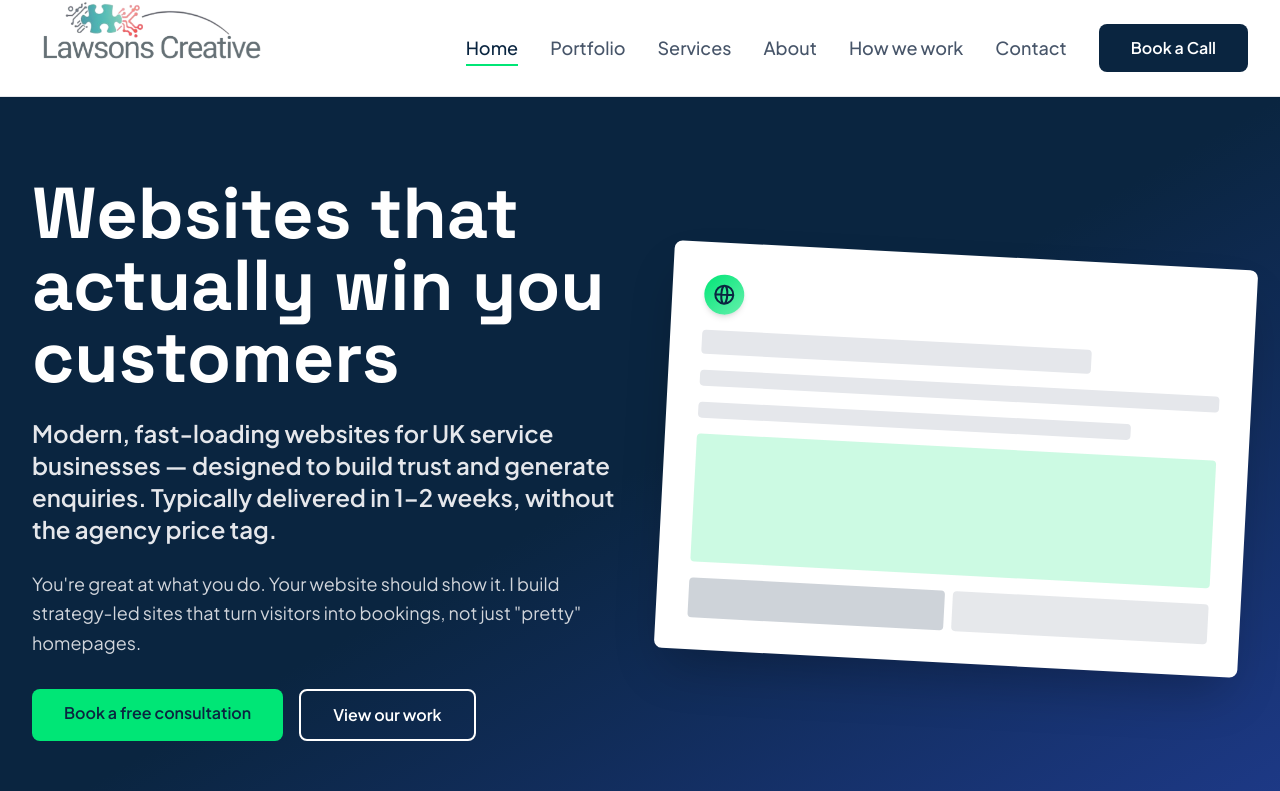
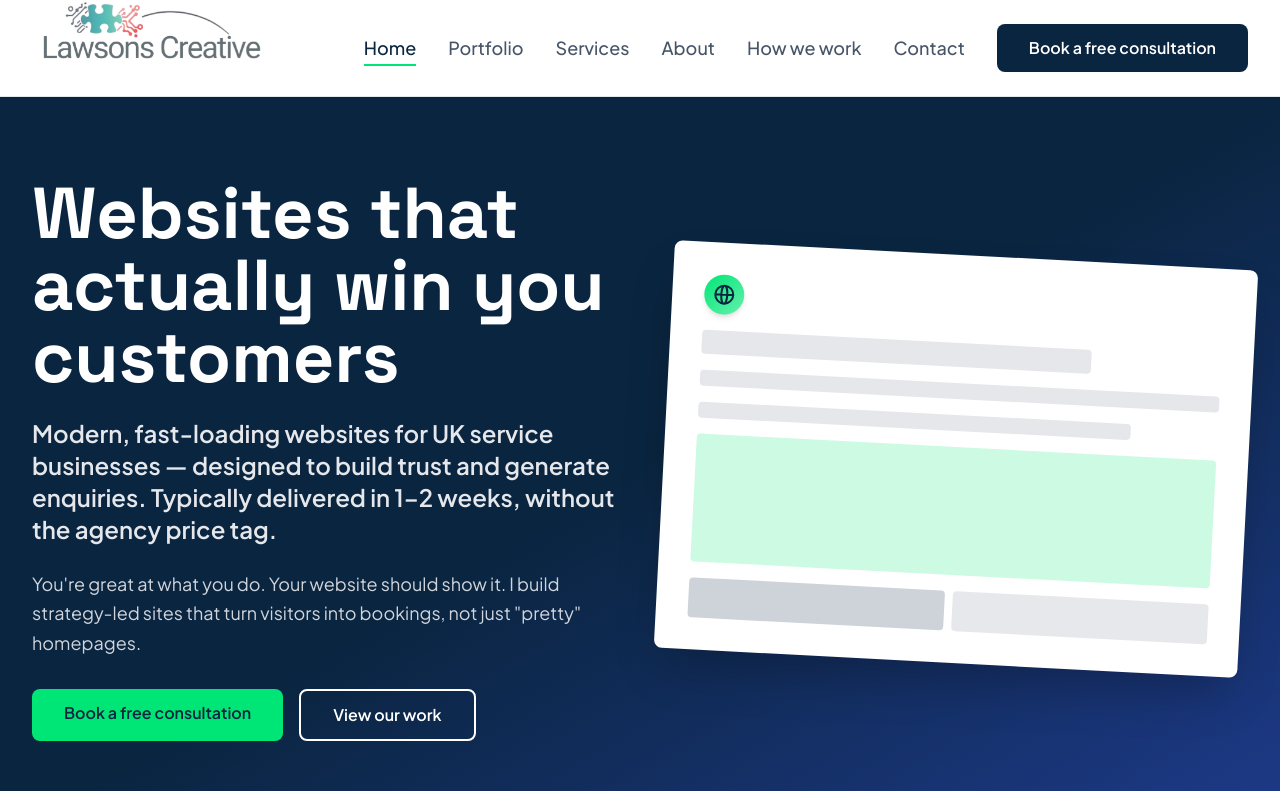
Before and after one commit to lawsonscreative/lawsonscreative-main-site, a Next.js app: page / in a window 1280 px wide. Shown: the top 791 px of the page. Built offline with nearby package versions, Linux system fonts and the light colour scheme.

Commit message:
Fix navigation CTA: Book a Call → Book a free consultation

```diff
--- a/components/Navigation.tsx
+++ b/components/Navigation.tsx
@@ -72,7 +72,7 @@ export default function Navigation() {
               href="/contact"
               className="btn-primary"
             >
-              Book a Call
+              Book a free consultation
             </Link>
           </div>
 
@@ -126,7 +126,7 @@ export default function Navigation() {
                 className="btn-primary inline-block text-center"
                 onClick={() => setIsOpen(false)}
               >
-                Book a Call
+                Book a free consultation
               </Link>
             </div>
           </div>
```
